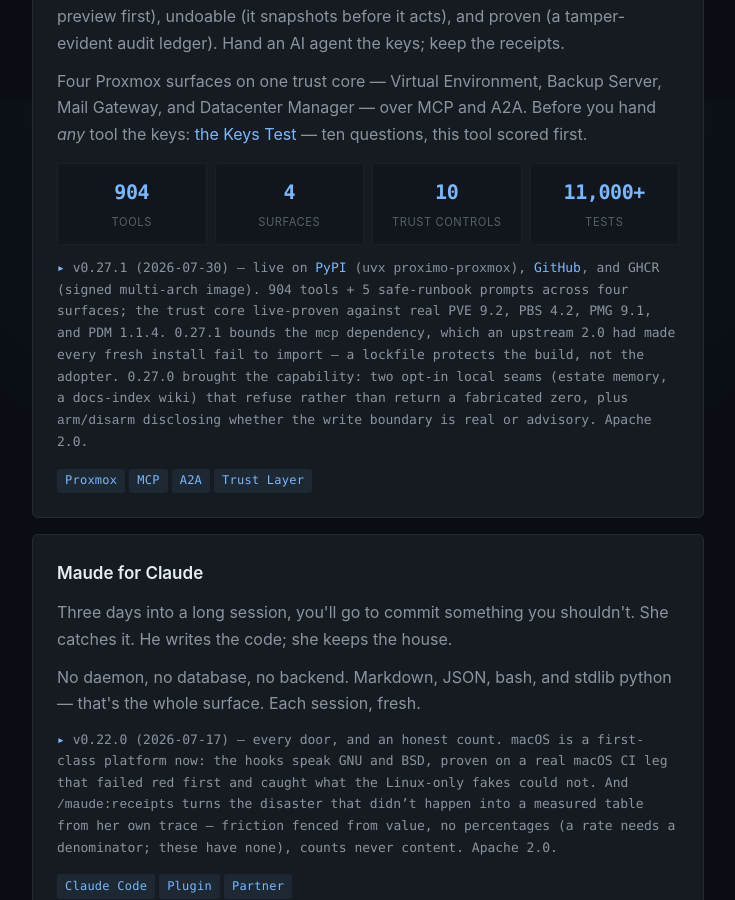
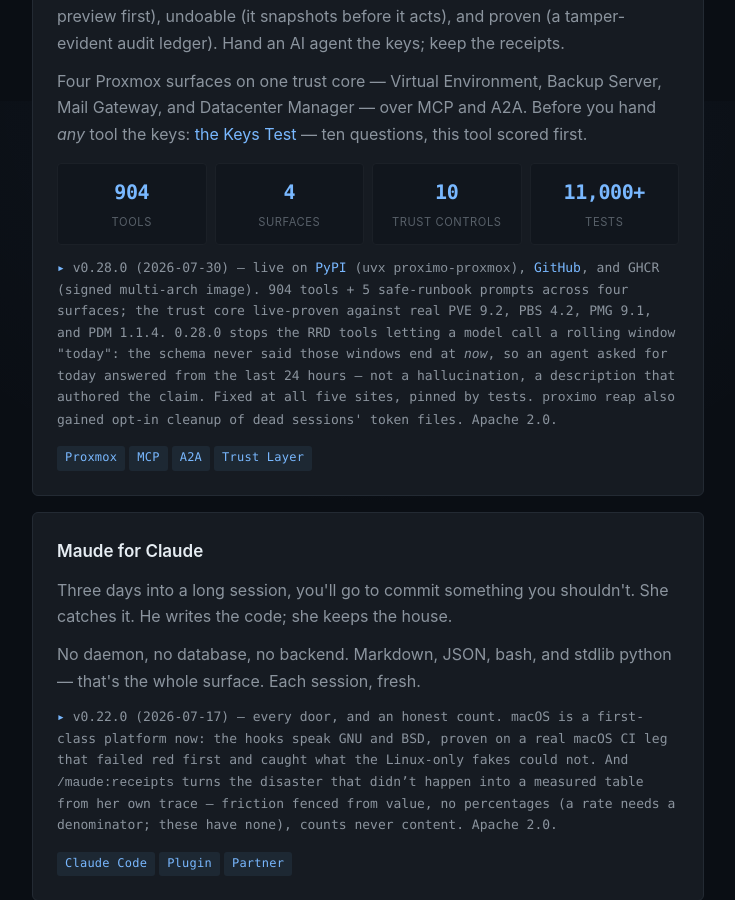
Before and after one commit to john-broadway/john-broadway.github.io, a Jekyll site: the page built from index.html, in a window 1280 px wide and 900 px high, scrolled down 1699 px. Shown: the whole window, without its empty margins (272-1007 px from the left). Built offline with Jekyll 4.4.1, drawn with Linux system fonts in a browser that asks for light colours.

Commit message:
proximo 0.28.0

```diff
--- a/index.html
+++ b/index.html
@@ -51,7 +51,7 @@
       <div class="stat"><div class="num">10</div><div class="label">trust controls</div></div>
       <div class="stat"><div class="num">11,000+</div><div class="label">tests</div></div>
     </div>
-    <p class="status">v0.27.1 (2026-07-30) &mdash; live on <a href="https://pypi.org/project/proximo-proxmox/">PyPI</a> (<code>uvx proximo-proxmox</code>), <a href="https://github.com/john-broadway/proximo">GitHub</a>, and GHCR (signed multi-arch image). 904 tools + 5 safe-runbook prompts across four surfaces; the trust core live-proven against real PVE 9.2, PBS 4.2, PMG 9.1, and PDM 1.1.4. 0.27.1 bounds the <code>mcp</code> dependency, which an upstream 2.0 had made every fresh install fail to import &mdash; a lockfile protects the build, not the adopter. 0.27.0 brought the capability: two opt-in local seams (estate memory, a docs-index wiki) that refuse rather than return a fabricated zero, plus <code>arm</code>/<code>disarm</code> disclosing whether the write boundary is real or advisory. Apache 2.0.</p>
+    <p class="status">v0.28.0 (2026-07-30) &mdash; live on <a href="https://pypi.org/project/proximo-proxmox/">PyPI</a> (<code>uvx proximo-proxmox</code>), <a href="https://github.com/john-broadway/proximo">GitHub</a>, and GHCR (signed multi-arch image). 904 tools + 5 safe-runbook prompts across four surfaces; the trust core live-proven against real PVE 9.2, PBS 4.2, PMG 9.1, and PDM 1.1.4. 0.28.0 stops the RRD tools letting a model call a rolling window "today": the schema never said those windows end at <em>now</em>, so an agent asked for today answered from the last 24 hours &mdash; not a hallucination, a description that authored the claim. Fixed at all five sites, pinned by tests. <code>proximo reap</code> also gained opt-in cleanup of dead sessions' token files. Apache 2.0.</p>
     <div class="tags"><span>Proxmox</span><span>MCP</span><span>A2A</span><span>Trust Layer</span></div>
   </article>
 
```
